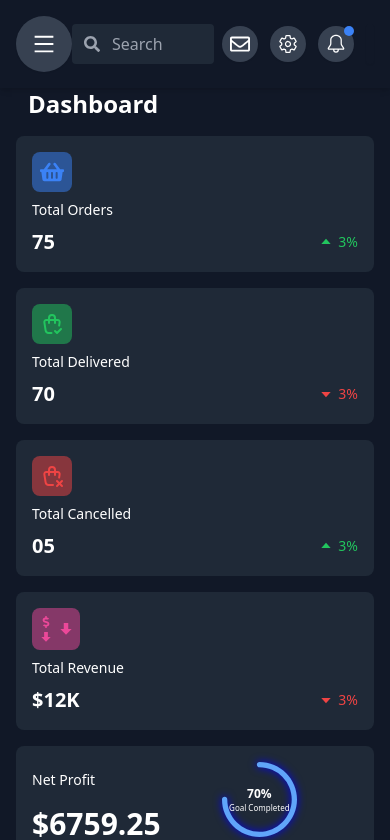
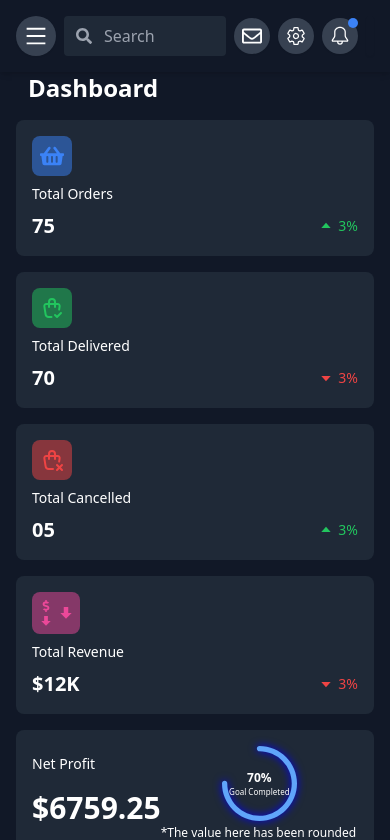
Before and after one commit to yeshu10/Dashboard, a React (Vite) app in the folder dashboard/: page / in a window 390 px wide. Shown: the top 840 px of the page. Built offline with nearby package versions, Linux system fonts and the light colour scheme; grey boxes are pictures that could not be loaded.

Commit message:
profile icon

```diff
--- a/dashboard/src/components/Header.jsx
+++ b/dashboard/src/components/Header.jsx
@@ -7,12 +7,11 @@
 const Header = ({ onMenuClick }) => {
   return (
     <header className="bg-gray-900 p-4 flex items-center justify-between shadow-md">
-
-      <div className="flex items-center space-x-0">
+      <div className="flex items-center space-x-2 md:space-x-4">
         {/* Toggle Button (for mobile) */}
         <button
           onClick={onMenuClick}
-          className="block md:hidden left-5 p-4 bg-gray-700 rounded-full flex items-center justify-center shadow-sm"
+          className="block md:hidden p-2 bg-gray-700 rounded-full flex items-center justify-center shadow-sm"
         >
           <AiOutlineMenu size={24} className="text-white" />
         </button>
@@ -32,7 +31,7 @@
       </div>
 
       {/* Icons Container */}
-      <div className="flex items-center space-x-3 ml-2">
+      <div className="flex items-center space-x-2 md:space-x-3 ml-2">
         <a href="#" className="relative p-2 bg-gray-700 rounded-full flex items-center justify-center shadow-sm">
           <FaRegEnvelope size={20} className="text-white" />
         </a>
```
